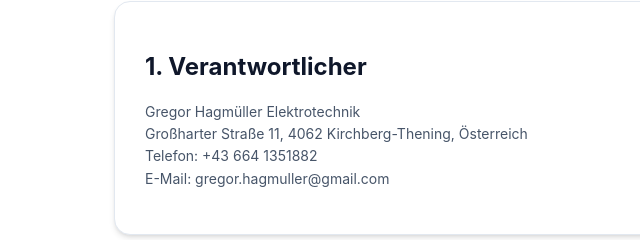
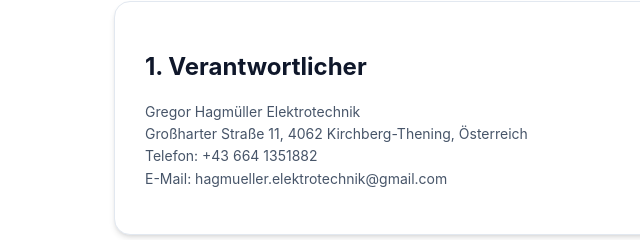
Before and after one commit to hagi92/Gregor-Hagmuerller-Elektrotechnik, a plain HTML site: page datenschutz.html in a window 1280 px wide. Shown: the part 283-523 px from the top of the page, 0-640 px from the left. Drawn offline with Linux system fonts and the light colour scheme.

Commit message:
Fix formatting issues in datenschutz.html

```diff
--- a/datenschutz.html
+++ b/datenschutz.html
@@ -156,7 +156,7 @@
      Gregor Hagmüller Elektrotechnik<br>
      Großharter Straße 11, 4062 Kirchberg-Thening, Österreich<br>
      Telefon: +43 664 1351882<br>
-     E-Mail: gregor.hagmuller@gmail.com
+     E-Mail: hagmueller.elektrotechnik@gmail.com
     </p>
    </div>
 
```
